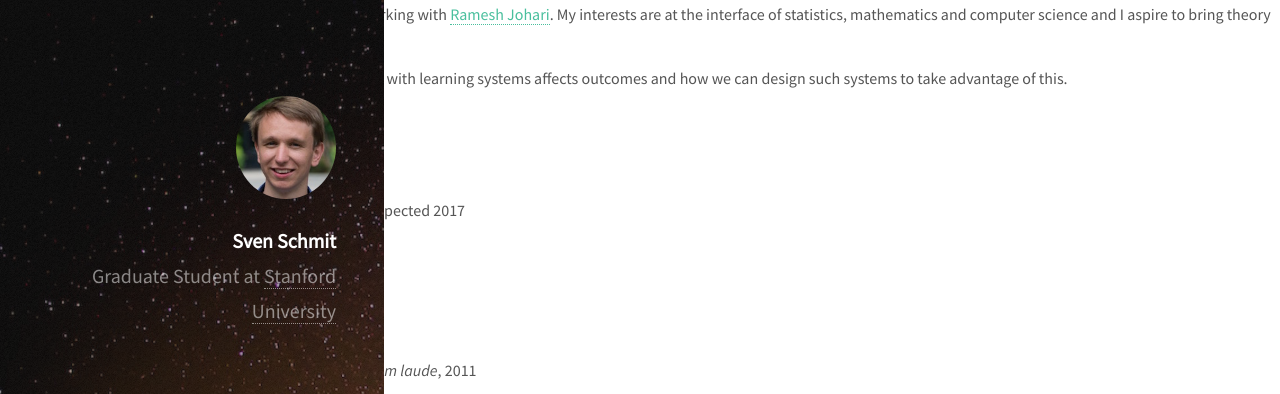
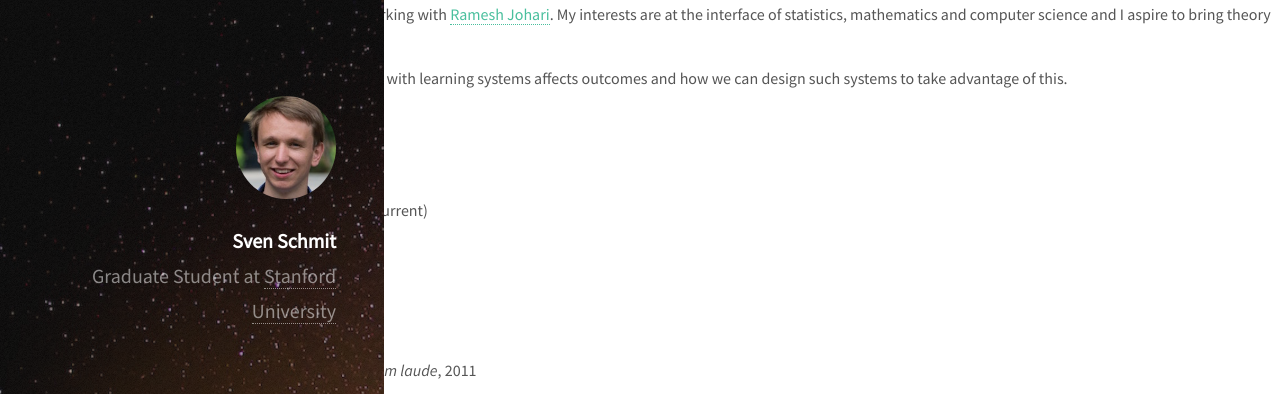
Before and after one commit to schmit/schmit.github.io, a Jekyll site: the page built from _posts/2015-1-1-about.md, in a window 1280 px wide and 900 px high. Shown: the top 394 px of the window. Built offline with Jekyll 4.4.1, drawn with Linux system fonts in a browser that asks for light colours.

Commit message:
changed graduation date

```diff
--- a/_posts/2015-1-1-about.md
+++ b/_posts/2015-1-1-about.md
@@ -16,7 +16,7 @@ how we can design such systems to take advantage of this.
 ## Education
 
 
-- **PhD Computational and Mathematical Engineering**, expected 2017
+- **PhD Computational and Mathematical Engineering**, (current)
 
     Stanford University
 
```
